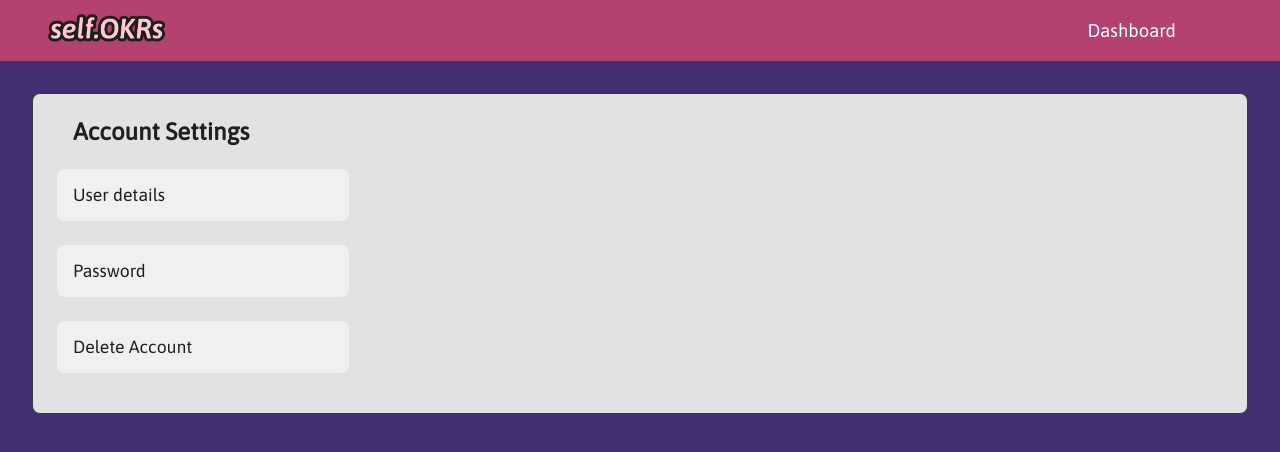
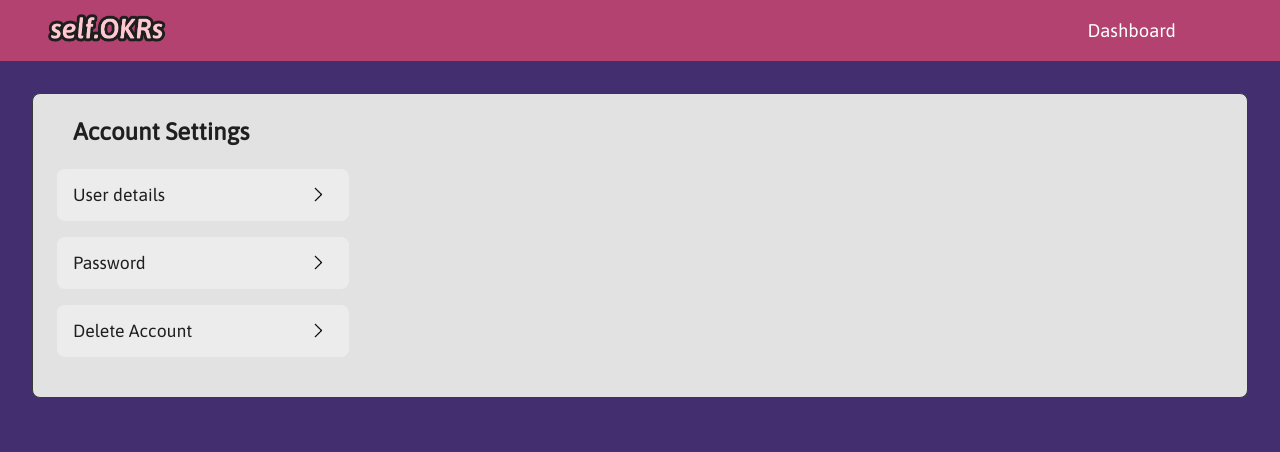
Before and after one commit to AgusEspa/self-okrs-ui, a React (Create React App) app: page /settings in a window 1280 px wide. Shown: the top 452 px of the page. Built offline with nearby package versions, Linux system fonts and the light colour scheme; sample sign-in values are in the browser's storage; a web font is replaced by a local one.

Commit message:
button setting styles

```diff
--- a/src/index.css
+++ b/src/index.css
@@ -232,7 +232,6 @@ input[type="search"], input[type="checkbox"], select {
   position: relative;
   justify-content: space-between;
   margin: 1.5rem 3rem 0rem 3.2rem;
-
 }
 .password label, span {
   display: block;
@@ -495,12 +494,10 @@ input[type="search"], input[type="checkbox"], select {
   display: block;
   grid-column: 1;
 }
-.settings-grid button {
-  font-family: 'Asap', sans-serif;
-  font-size: 1.1rem;
-  color: #1f1f1f;
-  text-align: left;
-  background-color: #f0f0f0;
+.button-box-item {
+  display: flex;
+  position: relative;
+  justify-content: space-between;
   border-radius: 0.5rem;
   border: none;
   padding: 1rem;
@@ -508,8 +505,24 @@ input[type="search"], input[type="checkbox"], select {
   margin-bottom: 1rem;
   width: 100%;
 }
-.settings-grid button:hover {
+.button-box-item img {
+  width: 1.2rem;
+  margin-right: 0.3rem;
+}
+.button-box button {
   background-color: #ececec;
+}
+.button-box button:hover {
+  background-color: #f3f3f3;
+}
+.button-box-item label {
+  font-family: 'Asap', sans-serif;
+  font-size: 1.1rem;
+  color: #1f1f1f;
+  text-align: left;
+  border: none;
+  background-color: transparent;
+  cursor: pointer;
 }
 .user-box {
   background-color: #ffffff;
--- a/src/pages/Settings.js
+++ b/src/pages/Settings.js
@@ -213,9 +213,18 @@ const Settings = () => {
                 <div className="settings-grid">
 
                     <div className="button-box">
-                        <button onClick={handleUsernameToggle}>User details</button>
-                        <button onClick={handlePasswordToggle}>Password</button>
-                        <button onClick={handleDeleteToggle}>Delete Account</button>
+                        <button className="button-box-item" onClick={handleUsernameToggle}>
+                            <label>User details</label>
+                            <img src={"./arrow-right.png"} alt="arrow icon" />
+                        </button>
+                        <button className="button-box-item" onClick={handlePasswordToggle}>
+                            <label>Password</label>
+                            <img src={"./arrow-right.png"} alt="arrow icon" />
+                        </button>
+                        <button className="button-box-item" onClick={handleDeleteToggle}>
+                            <label>Delete Account</label>
+                            <img src={"./arrow-right.png"} alt="arrow icon" />
+                        </button>
                     </div>
 
                     {toggleUsername &&
```
Also changed, not shown: public/arrow-right.png (added).
